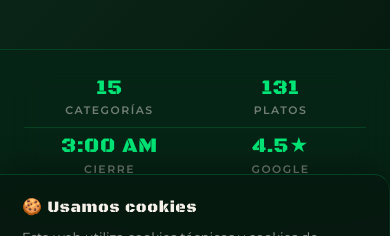
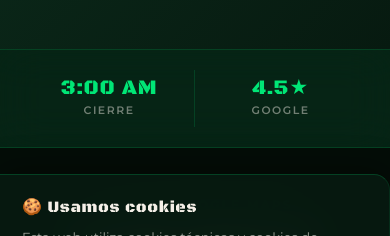
Before and after one commit to aybkh/amigos2, a React (Vite) app in the folder web/: page / in a window 390 px wide. Shown: the part 500-736 px from the top of the page. Built offline with nearby package versions, Linux system fonts and the light colour scheme; no server answers; the database is empty.

Commit message:
Refactor StatsBar to display only Closing Time and Google Rating

```diff
--- a/web/src/components/home/StatsBar.jsx
+++ b/web/src/components/home/StatsBar.jsx
@@ -5,8 +5,6 @@ export default function StatsBar() {
   const { lang } = useLanguage()
 
   const stats = [
-    { value: '15',      label: t(lang, 'ui.stats.categories') },
-    { value: '131',     label: t(lang, 'ui.stats.dishes') },
     { value: '3:00 AM', label: t(lang, 'ui.stats.closing') },
     { value: '4.5★',   label: t(lang, 'ui.stats.google') },
   ]
@@ -20,7 +18,7 @@ export default function StatsBar() {
       borderBottom: '1px solid rgba(0,230,118,0.15)',
       padding: '20px 24px',
     }}>
-      <div className="stats-grid" style={{ maxWidth: 900, margin: '0 auto', gap: 0 }}>
+      <div className="stats-grid" style={{ maxWidth: 600, margin: '0 auto', gap: 0 }}>
         {stats.map(({ value, label }, i) => (
           <div
             key={label}
--- a/web/src/styles/index.css
+++ b/web/src/styles/index.css
@@ -197,12 +197,7 @@ html {
 }
 
 /* ─── StatsBar responsive ─── */
-.stats-grid { display: grid; grid-template-columns: repeat(4, 1fr); }
-@media (max-width: 640px) {
-  .stats-grid { grid-template-columns: repeat(2, 1fr); }
-  .stats-grid > div { border-right: none !important; border-bottom: 1px solid rgba(0,230,118,0.15); }
-  .stats-grid > div:last-child { border-bottom: none; }
-}
+.stats-grid { display: grid; grid-template-columns: repeat(2, 1fr); }
 
 /* ─── Gallery — hover effects, lightbox animations ─── */
 .gallery-photo-btn {
```
Also changed, not shown: 1 other file (tests, documents, lock files or other folders).
